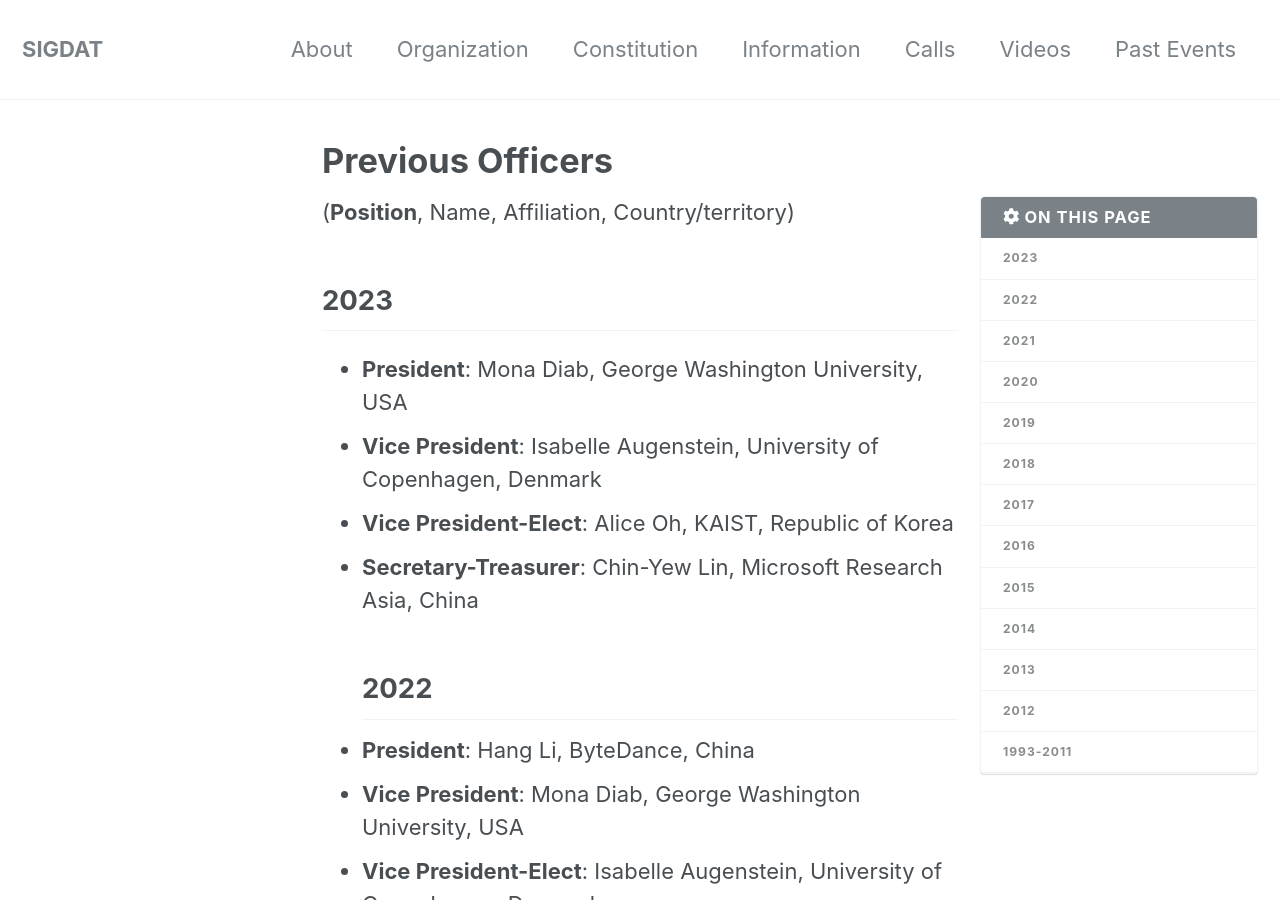
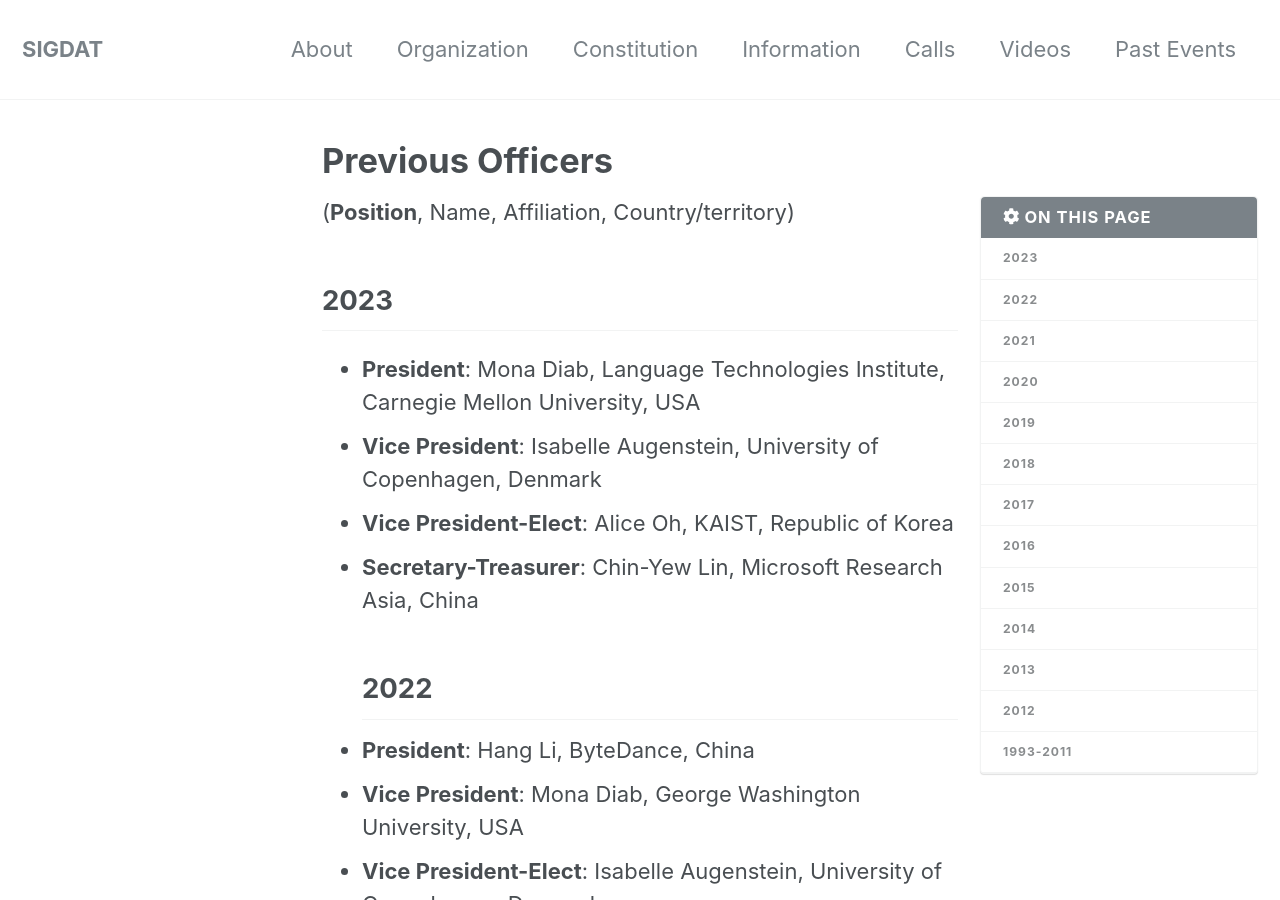
Before and after one commit to sigdat-org/sigdat, a Jekyll site: the page built from _pages/officers.md, in a window 1280 px wide and 900 px high. Built offline with Jekyll 4.4.1, drawn with Linux system fonts in a browser that asks for light colours; nearby versions of some CDN libraries.

Commit message:
Fixes
- Mona Diab affiliation
- Mona Diab and Anna Korhonen in the advisory board

```diff
--- a/_pages/officers.md
+++ b/_pages/officers.md
@@ -11,7 +11,7 @@ toc_icon: "cog"
 
 (**Position**, Name, Affiliation, Country/territory)
 ## 2023
-- **President**: Mona Diab, George Washington University, USA<br/>
+- **President**: Mona Diab, Language Technologies Institute, Carnegie Mellon University, USA<br/>
 - **Vice President**: Isabelle Augenstein, University of Copenhagen, Denmark<br/>
 - **Vice President-Elect**: Alice Oh, KAIST, Republic of Korea<br/>
 - **Secretary-Treasurer**: Chin-Yew Lin, Microsoft Research Asia, China
```
